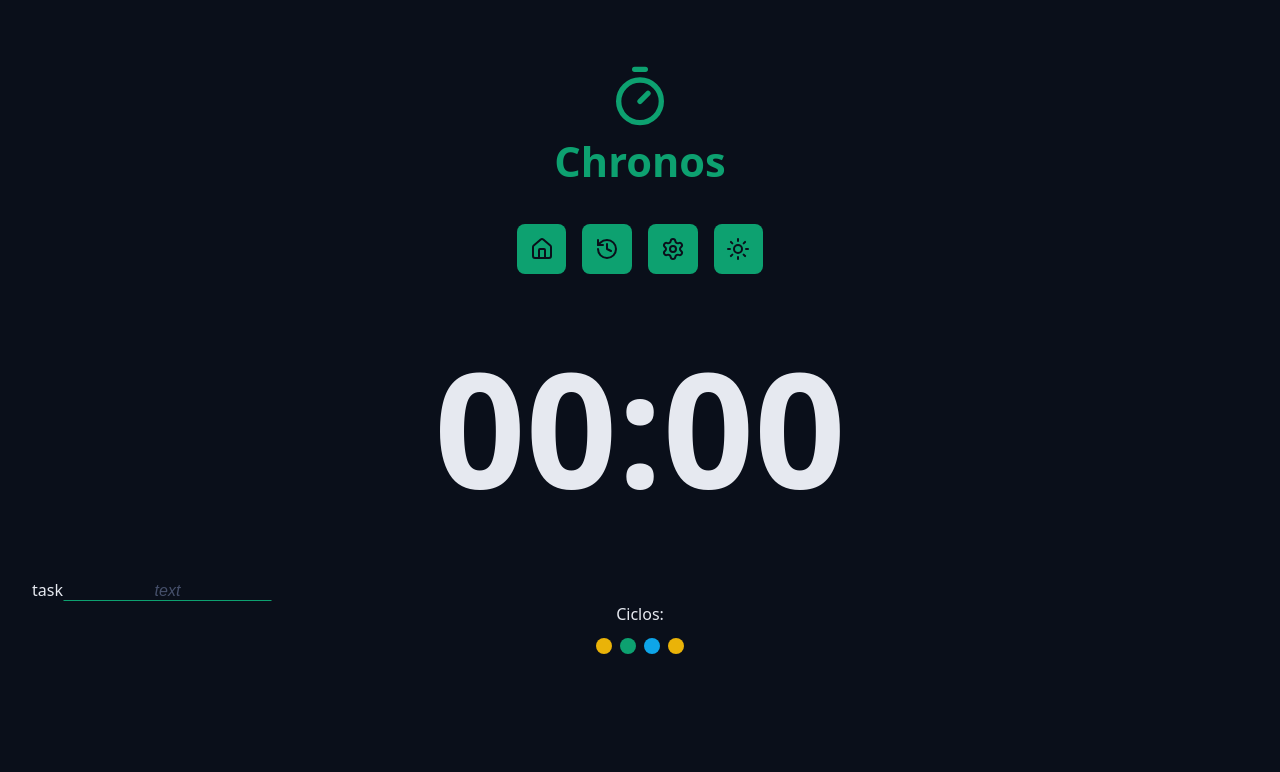
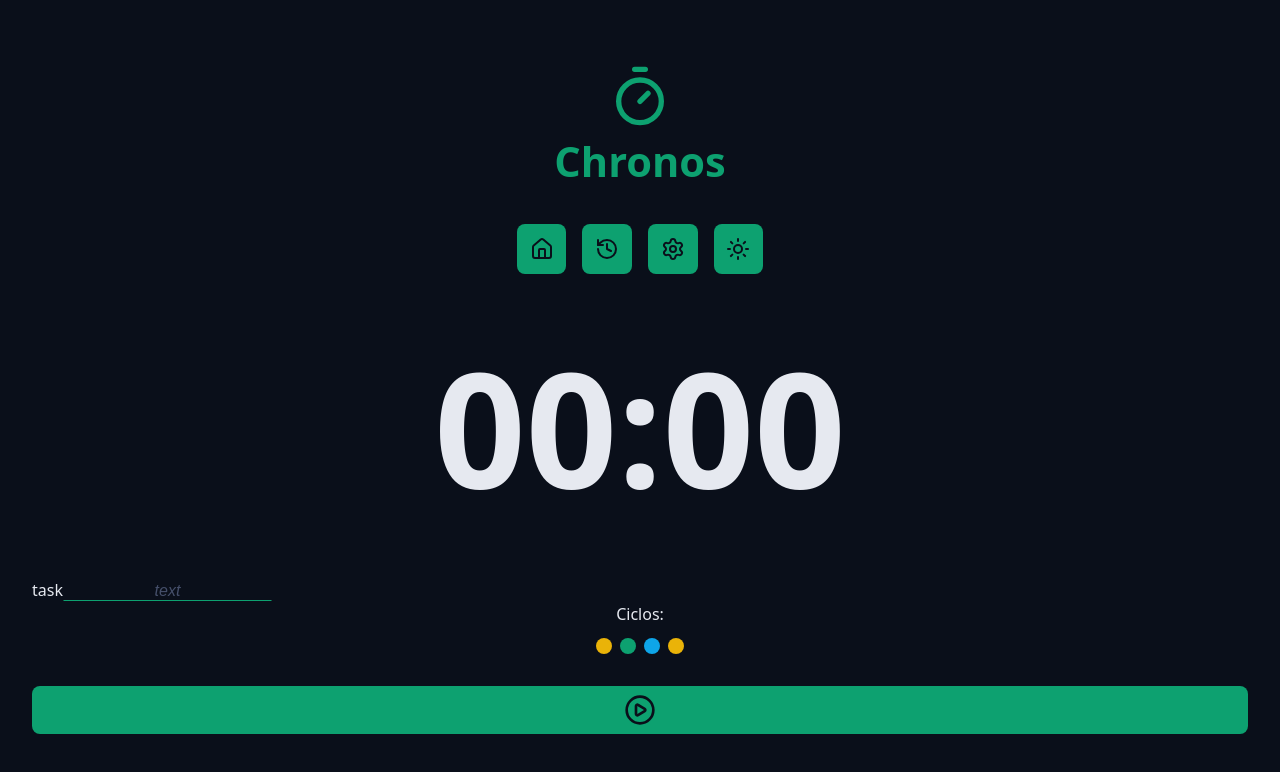
Before and after one commit to ErickDahl/chronos-pomodoro, a React (Vite) app: page / in a window 1280 px wide. Shown: the top 772 px of the page. Built offline with nearby package versions, Linux system fonts and the light colour scheme.

Commit message:
feat: add Button component with styles and integrate into App
n

```diff
--- a/src/App.tsx
+++ b/src/App.tsx
@@ -1,6 +1,9 @@
 import './styles/theme.css';
 import './styles/global.css';
 
+import { PlayCircleIcon } from 'lucide-react';
+
+import { Button } from './components/Button';
 import { Container } from './components/Container';
 import { CountDown } from './components/CountDown';
 import { Cycles } from './components/Cycles';
@@ -26,6 +29,7 @@ function App() {
       <Container>
         <Input id={'task'} label={'task'} placeholder='text' />
         <Cycles />
+        <Button icon={<PlayCircleIcon />} />
       </Container>
     </>
   );
--- /dev/null
+++ b/src/components/Button/index.tsx
@@ -0,0 +1,20 @@
+import styles from './styles.module.css';
+
+type ButtonProps = {
+  icon: React.ReactNode;
+  color?: 'green' | 'red';
+} & React.ComponentProps<'button'>;
+
+const Button = ({ icon, color = 'green', ...props }: Readonly<ButtonProps>) => {
+  return (
+    <button
+      type='button'
+      className={`${styles.button} ${styles[color]}`}
+      {...props}
+    >
+      {icon}
+    </button>
+  );
+};
+
+export { Button };
--- /dev/null
+++ b/src/components/Button/styles.module.css
@@ -0,0 +1,31 @@
+.button {
+  border: none;
+  display: flex;
+  align-items: center;
+  justify-content: center;
+  cursor: pointer;
+  border-radius: 0.5rem;
+  padding: 0.5rem;
+  width: 100%;
+  margin: 2rem 0;
+  transition: all 0.1s ease-in-out;
+}
+
+.button svg {
+  width: 2rem;
+  height: 2rem;
+}
+
+.button:hover {
+  filter: brightness(80%);
+}
+
+.green {
+  background: var(--primary);
+  color: var(--text-over-primary);
+}
+
+.red {
+  background: var(--error);
+  color: var(--text-over-error);
+}
```
